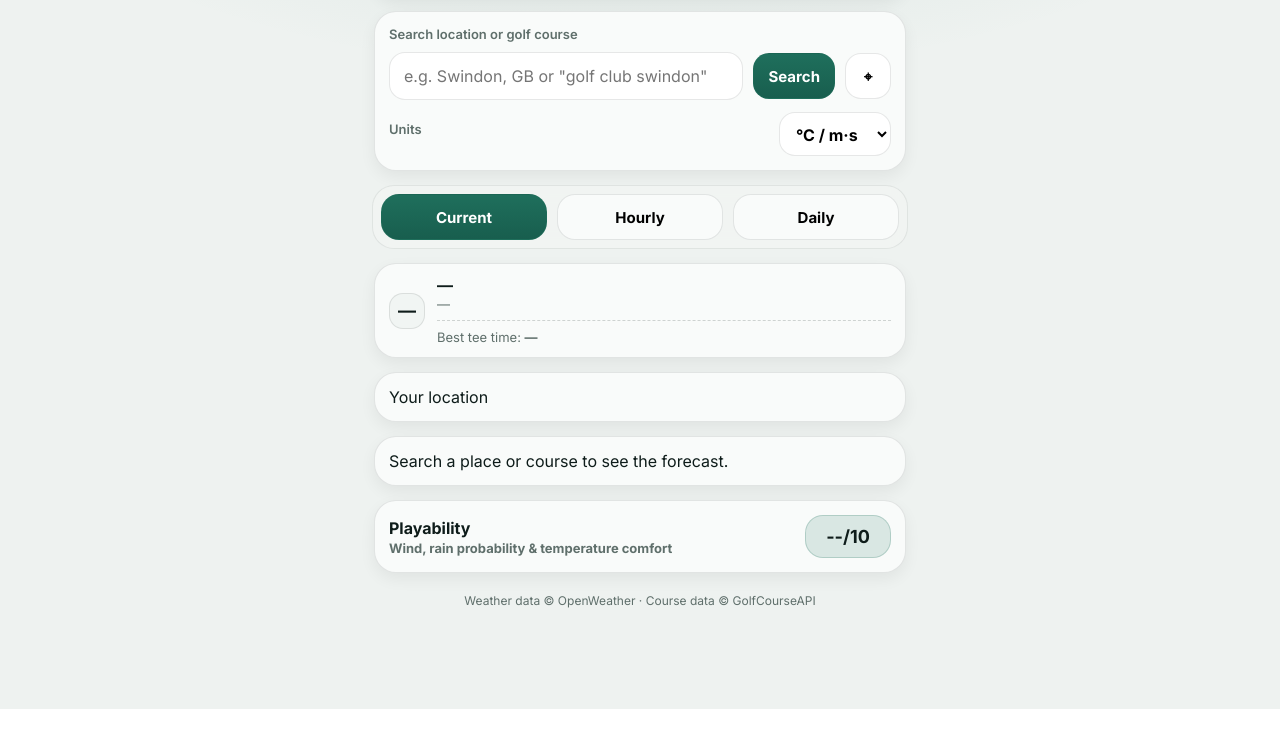
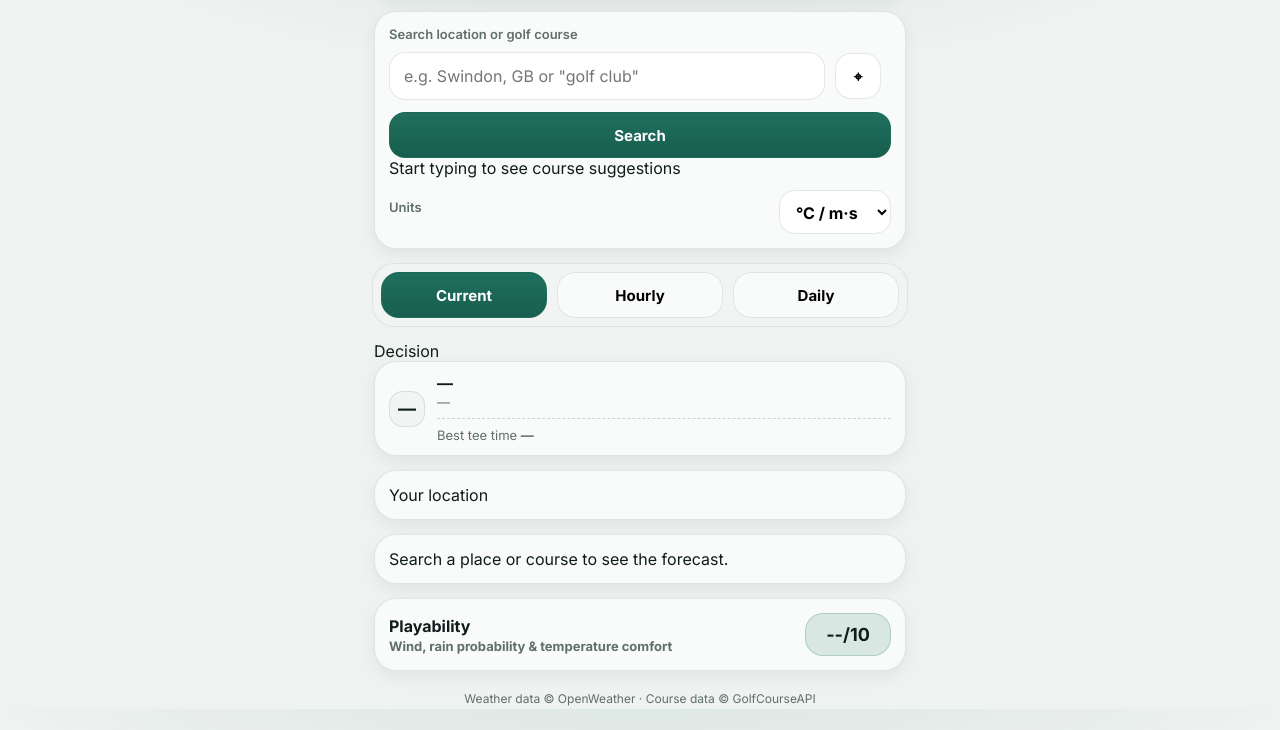
Before and after one commit to mziyabo-glitch/fairway-forecast, a plain HTML site: page index.html in a window 1280 px wide. Shown: the part 91-821 px from the top of the page. Before the commit the page ends 800 px from the top, so only its background shows below. Drawn offline with Linux system fonts and the light colour scheme.

Commit message:
Update index.html

```diff
--- a/index.html
+++ b/index.html
@@ -47,23 +47,21 @@
 
     <!-- ================= SEARCH ================= -->
     <section class="ff-panel ff-panel--search">
-      <label class="ff-label" for="searchInput">Search location or golf course</label>
+      <label class="ff-label" for="searchInput">
+        Search location or golf course
+      </label>
 
       <div class="ff-search-row">
         <input
           id="searchInput"
           class="ff-input"
           type="search"
-          placeholder='e.g. Swindon, GB or "golf club swindon"'
+          placeholder='e.g. Swindon, GB or "golf club"'
           autocomplete="off"
           inputmode="search"
           list="searchSuggestions"
+          aria-describedby="searchHelp"
         />
-        <datalist id="searchSuggestions"></datalist>
-
-        <button id="searchBtn" class="ff-btn ff-btn-primary" type="button">
-          Search
-        </button>
 
         <button
           id="btnGeo"
@@ -74,6 +72,22 @@
         >
           ⌖
         </button>
+      </div>
+
+      <!-- 🔹 Search suggestions live directly under input -->
+      <datalist id="searchSuggestions"></datalist>
+
+      <button
+        id="searchBtn"
+        class="ff-btn ff-btn-primary"
+        type="button"
+        style="margin-top:12px;width:100%;"
+      >
+        Search
+      </button>
+
+      <div id="searchHelp" class="ff-hint">
+        Start typing to see course suggestions
       </div>
 
       <div class="ff-units-row">
@@ -92,8 +106,15 @@
       <button id="tabDaily" class="ff-tab" type="button">Daily</button>
     </nav>
 
-    <!-- ================= PLAY / NO-PLAY (MOVED OUT OF RESULTS so JS can't wipe it) ================= -->
-    <section id="verdictCard" class="ff-panel ff-verdict ff-verdict--neutral" aria-live="polite">
+    <!-- ================= DECISION ================= -->
+    <section aria-label="Play decision">
+      <div class="ff-section-label">Decision</div>
+
+      <section
+        id="verdictCard"
+        class="ff-panel ff-verdict ff-verdict--neutral"
+        aria-live="polite"
+      >
         <div class="ff-verdict-main">
           <div class="ff-verdict-badge" aria-hidden="true">
             <span id="verdictIcon">⏳</span>
@@ -104,20 +125,33 @@
             <div id="verdictReason" class="ff-verdict-reason">—</div>
 
             <div class="ff-verdict-meta">
-            <span>Best tee time:</span>
+              <span>Best tee time</span>
               <strong id="verdictBestTime">—</strong>
             </div>
           </div>
         </div>
       </section>
+    </section>
 
-    <!-- ================= RESULTS (ORDER LOCKED) ================= -->
+    <!-- ================= RESULTS ================= -->
     <section id="results" class="ff-results" aria-live="polite">
-      <!-- 2nd tile: Location / favourites -->
+
+      <!-- LOCATION -->
+      <div>
+        <div class="ff-section-label">Location</div>
         <div id="locationSlot"></div>
 
-      <!-- 3rd tile: Forecast tiles -->
+        <div class="ff-hint">
+          Tap ★ to add or remove favourites
+        </div>
+      </div>
+
+      <!-- FORECAST -->
+      <div>
+        <div class="ff-section-label">Forecast</div>
         <div id="forecastSlot"></div>
+      </div>
+
     </section>
 
     <!-- ================= PLAYABILITY ================= -->
@@ -125,7 +159,9 @@
       <div class="ff-play">
         <div>
           <div class="ff-play-title">Playability</div>
-          <div class="ff-play-sub">Wind, rain probability & temperature comfort</div>
+          <div class="ff-play-sub">
+            Wind, rain probability & temperature comfort
+          </div>
         </div>
         <div id="playabilityScore" class="ff-play-score">--/10</div>
       </div>
@@ -135,6 +171,7 @@
     <footer class="ff-foot">
       Weather data © OpenWeather · Course data © GolfCourseAPI
     </footer>
+
   </main>
 
   <script src="./app.js"></script>
```
Lines whose indentation alone changed are shown as unchanged.
